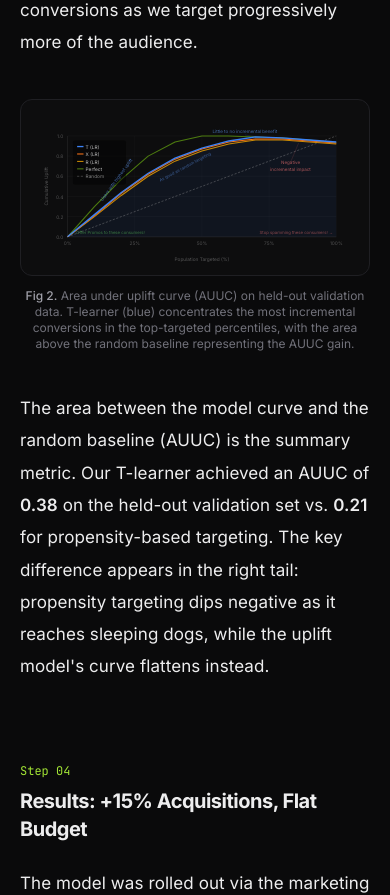
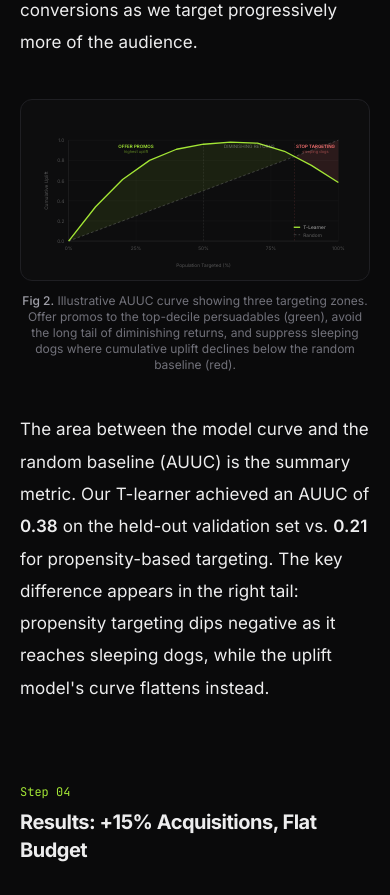
Before and after one commit to alexxvives/alexxvives.github.io, a Next.js app: page /projects/uplift-model in a window 390 px wide. Shown: the part 4460-5355 px from the top of the page. Built offline with nearby package versions, Linux system fonts and the light colour scheme.

Commit message:
feat: mobile project slider, fix Santander chip centering, AUUC single illustrative curve with 3 zones

```diff
--- a/src/app/projects/uplift-model/page.tsx
+++ b/src/app/projects/uplift-model/page.tsx
@@ -80,21 +80,35 @@ function FourQuadrant() {
 // ── Diagram 2: Qini curve ─────────────────────────────────────────────────────
 
 function AUUCCurve() {
-  const W = 580, H = 270;
-  const pl = 50, pr = 24, pt = 30, pb = 50;
+  const W = 580, H = 280;
+  const pl = 52, pr = 20, pt = 38, pb = 52;
   const cW = W - pl - pr, cH = H - pt - pb;
-  const xs = (pct: number) => pl + (pct / 100) * cW;
+  const xs = (p: number) => pl + (p / 100) * cW;
   const ys = (v: number) => pt + cH * (1 - v);
 
-  // 11 points: 0%..100% in steps of 10%
-  const perfect = [0, 0.30, 0.57, 0.80, 0.94, 1.0, 1.0, 0.99, 0.98, 0.96, 0.93];
-  const tLR     = [0, 0.22, 0.44, 0.63, 0.78, 0.88, 0.95, 0.99, 0.98, 0.96, 0.94];
-  const xLR     = [0, 0.21, 0.43, 0.62, 0.77, 0.87, 0.94, 0.97, 0.97, 0.95, 0.93];
-  const rLR     = [0, 0.20, 0.41, 0.60, 0.75, 0.85, 0.92, 0.96, 0.96, 0.94, 0.92];
-  const random  = [0, 0.10, 0.20, 0.30, 0.40, 0.50, 0.60, 0.70, 0.80, 0.90, 1.00];
+  // Illustrative single T-learner curve: steep rise → plateau → clear decline into sleeping dogs
+  // crossover with random at ~x=83.75%, y≈0.838
+  const posFill = [
+    [0, 0.00], [10, 0.34], [20, 0.61], [30, 0.80], [40, 0.91],
+    [50, 0.96], [60, 0.98], [70, 0.97], [80, 0.89], [83.75, 0.838],
+    // back along random
+    [80, 0.80], [70, 0.70], [60, 0.60], [50, 0.50],
+    [40, 0.40], [30, 0.30], [20, 0.20], [10, 0.10],
+  ].map(([x, y], i) => `${i === 0 ? "M" : "L"}${xs(x).toFixed(1)},${ys(y).toFixed(1)}`).join(" ") + " Z";
 
-  const makePath = (vals: number[]) =>
-    vals.map((v, i) => `${i === 0 ? "M" : "L"}${xs(i * 10).toFixed(1)},${ys(v).toFixed(1)}`).join(" ");
+  const negFill = [
+    [83.75, 0.838], [90, 0.75], [100, 0.58],
+    [100, 1.00], [90, 0.90],
+  ].map(([x, y], i) => `${i === 0 ? "M" : "L"}${xs(x).toFixed(1)},${ys(y).toFixed(1)}`).join(" ") + " Z";
+
+  const tlrPath = [[0,0],[10,0.34],[20,0.61],[30,0.80],[40,0.91],[50,0.96],[60,0.98],[70,0.97],[80,0.89],[90,0.75],[100,0.58]]
+    .map(([x, y], i) => `${i === 0 ? "M" : "L"}${xs(x).toFixed(1)},${ys(y).toFixed(1)}`).join(" ");
+
+  const randPath = [[0,0],[10,0.10],[20,0.20],[30,0.30],[40,0.40],[50,0.50],[60,0.60],[70,0.70],[80,0.80],[90,0.90],[100,1.00]]
+    .map(([x, y], i) => `${i === 0 ? "M" : "L"}${xs(x).toFixed(1)},${ys(y).toFixed(1)}`).join(" ");
+
+  // Region boundary x values
+  const x1 = 50, x2 = 83.75;
 
   return (
     <figure className="select-none">
@@ -120,79 +134,53 @@ function AUUCCurve() {
           {/* axes */}
           <line x1={pl} y1={pt} x2={pl} y2={pt + cH} stroke="rgba(255,255,255,0.1)" />
           <line x1={pl} y1={pt + cH} x2={pl + cW} y2={pt + cH} stroke="rgba(255,255,255,0.1)" />
-          {/* AUUC fill area under T(LR) */}
-          <path
-            d={`${makePath(tLR)} L${xs(100).toFixed(1)},${ys(0).toFixed(1)} L${xs(0).toFixed(1)},${ys(0).toFixed(1)} Z`}
-            fill="#3b82f6" fillOpacity={0.07}
-          />
-          {/* curves */}
-          <path d={makePath(random)}  fill="none" stroke="rgba(180,180,180,0.4)" strokeDasharray="4,3" strokeWidth={1.5} />
-          <path d={makePath(perfect)} fill="none" stroke="#4d7c0f" strokeWidth={2} strokeLinejoin="round" />
-          <path d={makePath(rLR)}     fill="none" stroke="#ca8a04" strokeWidth={2} strokeLinejoin="round" />
-          <path d={makePath(xLR)}     fill="none" stroke="#f97316" strokeWidth={2} strokeLinejoin="round" />
-          <path d={makePath(tLR)}     fill="none" stroke="#3b82f6" strokeWidth={2.5} strokeLinejoin="round" />
+
+          {/* fills */}
+          <path d={posFill} fill="#a3e635" fillOpacity={0.09} />
+          <path d={negFill} fill="#f87171" fillOpacity={0.13} />
+
+          {/* region dividers */}
+          <line x1={xs(x1)} y1={pt + 6} x2={xs(x1)} y2={pt + cH} stroke="rgba(255,255,255,0.12)" strokeDasharray="3,3" />
+          <line x1={xs(x2)} y1={pt + 6} x2={xs(x2)} y2={pt + cH} stroke="rgba(248,113,113,0.25)" strokeDasharray="3,3" />
+
+          {/* random baseline */}
+          <path d={randPath} fill="none" stroke="rgba(180,180,180,0.35)" strokeDasharray="5,4" strokeWidth={1.5} />
+
+          {/* T-learner curve */}
+          <path d={tlrPath} fill="none" stroke="#a3e635" strokeWidth={2.5} strokeLinejoin="round" />
+
+          {/* Region labels at top */}
+          <text x={xs(25)} y={pt + 14} textAnchor="middle" fill="#a3e635" fontSize={8.5} fontWeight="600">OFFER PROMOS</text>
+          <text x={xs(25)} y={pt + 25} textAnchor="middle" fill="rgba(163,230,53,0.55)" fontSize={7.5}>highest uplift</text>
+
+          <text x={xs(67)} y={pt + 14} textAnchor="middle" fill="rgba(255,255,255,0.35)" fontSize={8.5}>DIMINISHING RETURNS</text>
+
+          <text x={xs(91.5)} y={pt + 14} textAnchor="middle" fill="#f87171" fontSize={8.5} fontWeight="600">STOP TARGETING</text>
+          <text x={xs(91.5)} y={pt + 25} textAnchor="middle" fill="rgba(248,113,113,0.55)" fontSize={7.5}>sleeping dogs</text>
+
           {/* legend */}
-          <rect x={pl + 10} y={pt + 8} width={100} height={84} rx={4} fill="rgba(0,0,0,0.45)" />
-          <line x1={pl + 18} y1={pt + 20} x2={pl + 30} y2={pt + 20} stroke="#3b82f6" strokeWidth={2.5} />
-          <text x={pl + 34} y={pt + 24} fill="rgba(255,255,255,0.75)" fontSize={9}>T (LR)</text>
-          <line x1={pl + 18} y1={pt + 34} x2={pl + 30} y2={pt + 34} stroke="#f97316" strokeWidth={2} />
-          <text x={pl + 34} y={pt + 38} fill="rgba(255,255,255,0.75)" fontSize={9}>X (LR)</text>
-          <line x1={pl + 18} y1={pt + 48} x2={pl + 30} y2={pt + 48} stroke="#ca8a04" strokeWidth={2} />
-          <text x={pl + 34} y={pt + 52} fill="rgba(255,255,255,0.75)" fontSize={9}>R (LR)</text>
-          <line x1={pl + 18} y1={pt + 62} x2={pl + 30} y2={pt + 62} stroke="#4d7c0f" strokeWidth={2} />
-          <text x={pl + 34} y={pt + 66} fill="rgba(255,255,255,0.75)" fontSize={9}>Perfect</text>
-          <line x1={pl + 18} y1={pt + 76} x2={pl + 30} y2={pt + 76} stroke="rgba(180,180,180,0.4)" strokeDasharray="4,3" strokeWidth={1.5} />
-          <text x={pl + 34} y={pt + 80} fill="rgba(255,255,255,0.5)" fontSize={9}>Random</text>
-          {/* annotation: "Users with highest uplift" */}
-          <text
-            x={xs(13)} y={ys(0.35)}
-            fill="rgba(100,160,255,0.65)" fontSize={8.5}
-            transform={`rotate(-54 ${xs(13)} ${ys(0.35)})`}
-          >
-            Users with highest uplift
-          </text>
-          {/* annotation: "As good as random targeting" */}
-          <text
-            x={xs(44)} y={ys(0.68)}
-            fill="rgba(100,160,255,0.5)" fontSize={8} textAnchor="middle"
-            transform={`rotate(-28 ${xs(44)} ${ys(0.68)})`}
-          >
-            As good as random targeting
-          </text>
-          {/* annotation: "Little to no incremental benefit" - above peak */}
-          <text x={xs(66)} y={pt - 6} fill="rgba(100,160,255,0.6)" fontSize={8.5} textAnchor="middle">
-            Little to no incremental benefit
-          </text>
-          <line x1={xs(66)} y1={pt - 2} x2={xs(70)} y2={ys(0.99)} stroke="rgba(100,160,255,0.3)" strokeWidth={0.8} />
-          {/* annotation: "Negative incremental impact" - right declining tail */}
-          <text x={xs(83)} y={ys(0.72)} fill="rgba(255,120,120,0.65)" fontSize={8.5} textAnchor="middle">Negative</text>
-          <text x={xs(83)} y={ys(0.65)} fill="rgba(255,120,120,0.65)" fontSize={8.5} textAnchor="middle">incremental impact</text>
-          <line x1={xs(83)} y1={ys(0.74)} x2={xs(86)} y2={ys(0.93)} stroke="rgba(255,120,120,0.3)" strokeWidth={0.8} />
-          {/* "Offer Promos" bottom-left */}
-          <text x={pl + 6} y={pt + cH - 6} fill="rgba(100,220,100,0.5)" fontSize={8}>
-            ← Offer Promos to these consumers!
-          </text>
-          {/* "Stop spamming" bottom-right */}
-          <text x={pl + cW - 6} y={pt + cH - 6} fill="rgba(255,120,120,0.5)" fontSize={8} textAnchor="end">
-            Stop spamming these consumers! →
-          </text>
+          <line x1={pl + cW - 84} y1={pt + cH - 26} x2={pl + cW - 72} y2={pt + cH - 26} stroke="#a3e635" strokeWidth={2.5} />
+          <text x={pl + cW - 66} y={pt + cH - 22} fill="rgba(255,255,255,0.65)" fontSize={9}>T-Learner</text>
+          <line x1={pl + cW - 84} y1={pt + cH - 12} x2={pl + cW - 72} y2={pt + cH - 12} stroke="rgba(180,180,180,0.35)" strokeDasharray="5,4" strokeWidth={1.5} />
+          <text x={pl + cW - 66} y={pt + cH - 8} fill="rgba(255,255,255,0.35)" fontSize={9}>Random</text>
+
           {/* axis labels */}
           <text x={pl + cW / 2} y={H - 4} textAnchor="middle" fill="rgba(255,255,255,0.3)" fontSize={9}>
             Population Targeted (%)
           </text>
           <text
-            x={13} y={pt + cH / 2}
+            x={14} y={pt + cH / 2}
             textAnchor="middle" fill="rgba(255,255,255,0.3)" fontSize={9}
-            transform={`rotate(-90 13 ${pt + cH / 2})`}
+            transform={`rotate(-90 14 ${pt + cH / 2})`}
           >
             Cumulative Uplift
           </text>
         </svg>
       </div>
       <figcaption className="mt-3 text-xs text-ink-subtle text-center">
-        <span className="text-ink-muted font-medium">Fig 2.</span> Area under uplift curve (AUUC) on held-out validation data.
-        T-learner (blue) concentrates the most incremental conversions in the top-targeted percentiles,
-        with the area above the random baseline representing the AUUC gain.
+        <span className="text-ink-muted font-medium">Fig 2.</span> Illustrative AUUC curve showing three targeting zones.
+        Offer promos to the top-decile persuadables (green), avoid the long tail of diminishing returns,
+        and suppress sleeping dogs where cumulative uplift declines below the random baseline (red).
       </figcaption>
     </figure>
   );
--- a/src/components/sections/Projects.tsx
+++ b/src/components/sections/Projects.tsx
@@ -56,7 +56,7 @@ export function Projects() {
         </div>
       </div>
 
-      <motion.div layout className="grid grid-cols-1 md:grid-cols-2 lg:grid-cols-3 gap-5">
+      <motion.div layout className="max-md:flex max-md:overflow-x-auto max-md:snap-x max-md:snap-mandatory max-md:-mx-5 max-md:px-5 max-md:gap-4 max-md:pb-4 md:grid md:grid-cols-2 lg:grid-cols-3 md:gap-5">
         <AnimatePresence mode="popLayout">
           {visible.map((p, i) => (
             <motion.div
@@ -66,6 +66,7 @@ export function Projects() {
               animate={{ opacity: 1, y: 0 }}
               exit={{ opacity: 0, y: -10 }}
               transition={{ duration: 0.4, delay: Math.min(i * 0.03, 0.3) }}
+              className="max-md:shrink-0 max-md:w-[82vw] max-md:snap-start"
             >
               <Link
                 href={`/projects/${p.slug}`}
```
Also changed, not shown: src/components/sections/Hero.tsx (+12 -7 lines).
